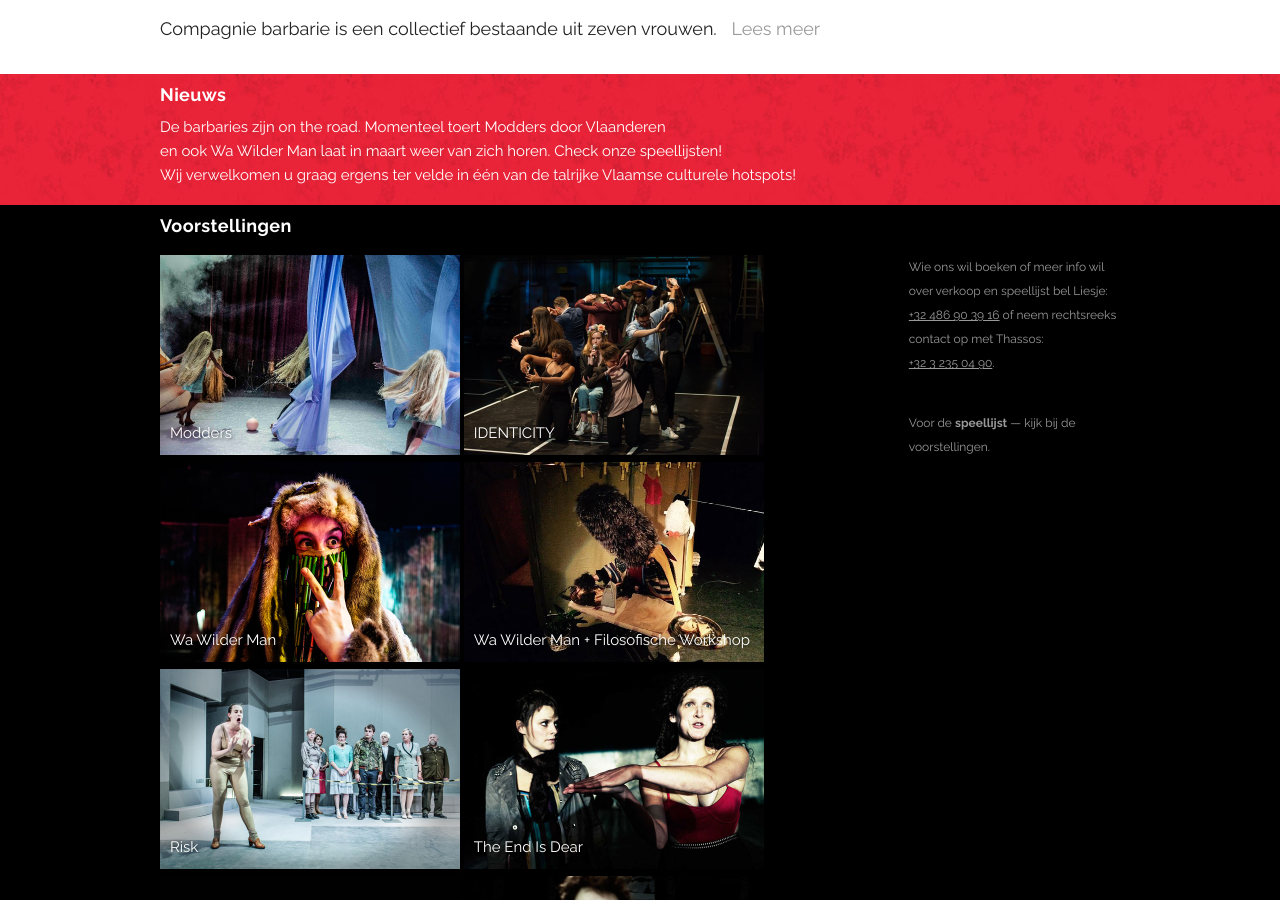
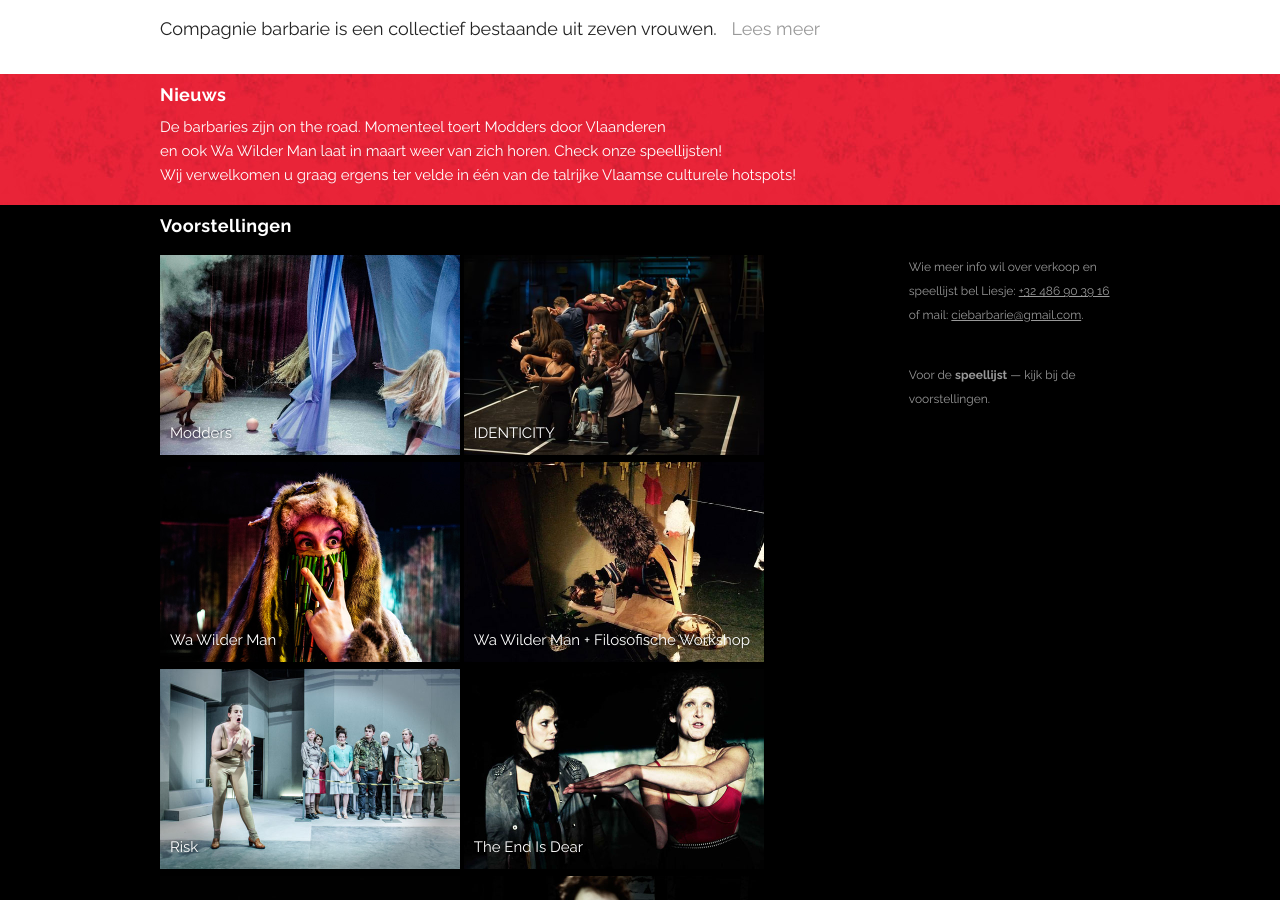
Before and after one commit to ciebarbarie/ciebarbarie, a Jekyll site: the page built from index.md, in a window 1280 px wide and 900 px high, scrolled down 915 px. Built offline with Jekyll 4.4.1, drawn with Linux system fonts in a browser that asks for light colours; some web fonts are replaced.

Commit message:
Verwijder Thassos.

```diff
--- a/_layouts/homepage.html
+++ b/_layouts/homepage.html
@@ -47,7 +47,7 @@ layout: base
       </div>
       <div id="booking-info" class="three columns">
         <h2>Info</h2>
-        <p>Wie ons wil boeken of meer info wil over verkoop en speellijst bel Liesje: <a href="tel:+32486903916">+32&nbsp;486&nbsp;90&nbsp;39 16</a> of neem rechtsreeks contact op met Thassos: <a href="tel:+3232350490">+32&nbsp;3&nbsp;235&nbsp;04&nbsp;90</a>.</p>
+        <p>Wie meer info wil over verkoop en speellijst bel Liesje: <a href="tel:+32486903916">+32&nbsp;486&nbsp;90&nbsp;39 16</a> of mail: <a href="mailto:ciebarbarie@gmail.com">ciebarbarie@gmail.com</a>.</p>
         <p>Voor de <strong>speellijst</strong> — kijk bij de voorstellingen.</p>
 
       </div>
```
